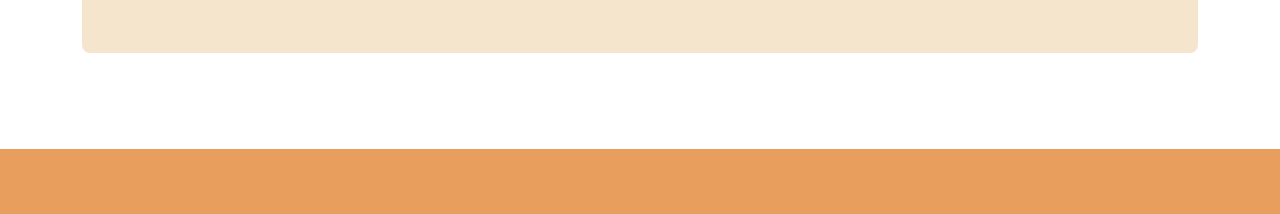
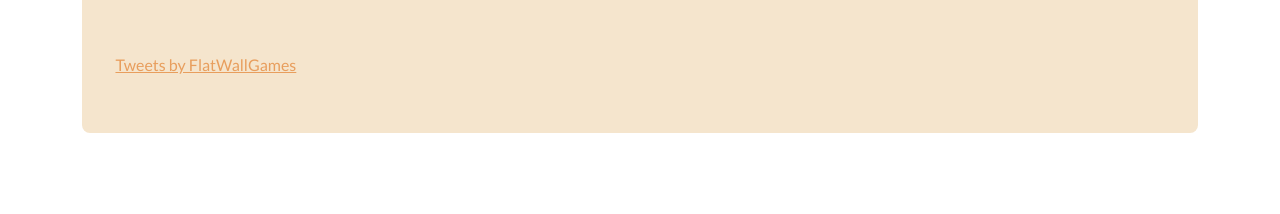
Before and after one commit to FlatWall-Games/FlatWall-Games.github.io, a plain HTML site: page index.html in a window 1280 px wide. Shown: the part 5052-5266 px from the top of the page. Drawn offline with nearby package versions, Linux system fonts and the light colour scheme.

Commit message:
Cronología de X incrustada

```diff
--- a/index.html
+++ b/index.html
@@ -297,6 +297,12 @@
                         <p class="lead">
                             Con sus lágrimas puede causar daño letal a sus rivales, pero también puede emplearlos para curar a su equipo.
                         </p>
+                    </div>
+                </div>
+
+                <div class="row paddingLeftRight" style="padding-bottom: 5%;">
+                    <div class="col-lg-12 ms-auto">
+                        <a class="twitter-timeline" href="https://twitter.com/FlatWallGames?ref_src=twsrc%5Etfw">Tweets by FlatWallGames</a> <script async src="https://platform.twitter.com/widgets.js" charset="utf-8"></script>
                     </div>
                 </div>
 
```
